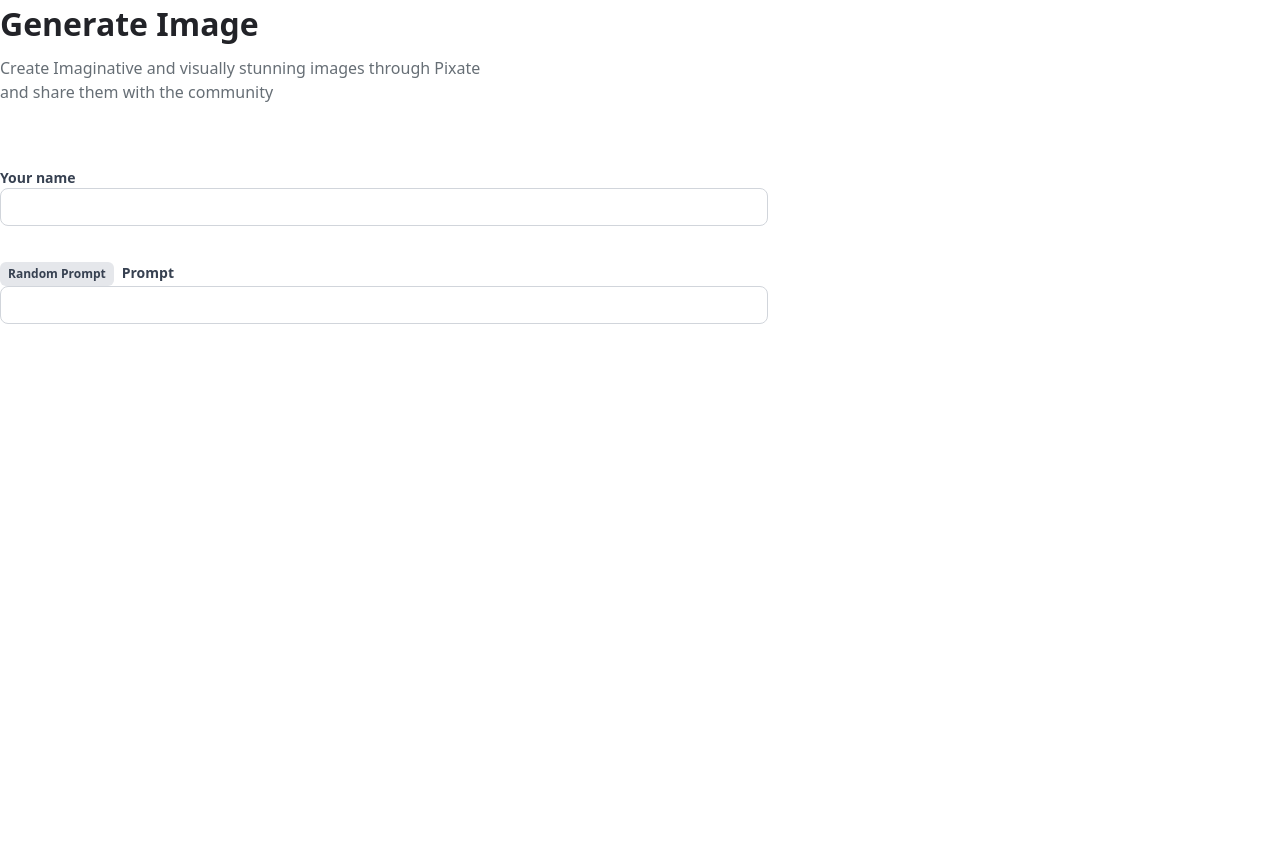
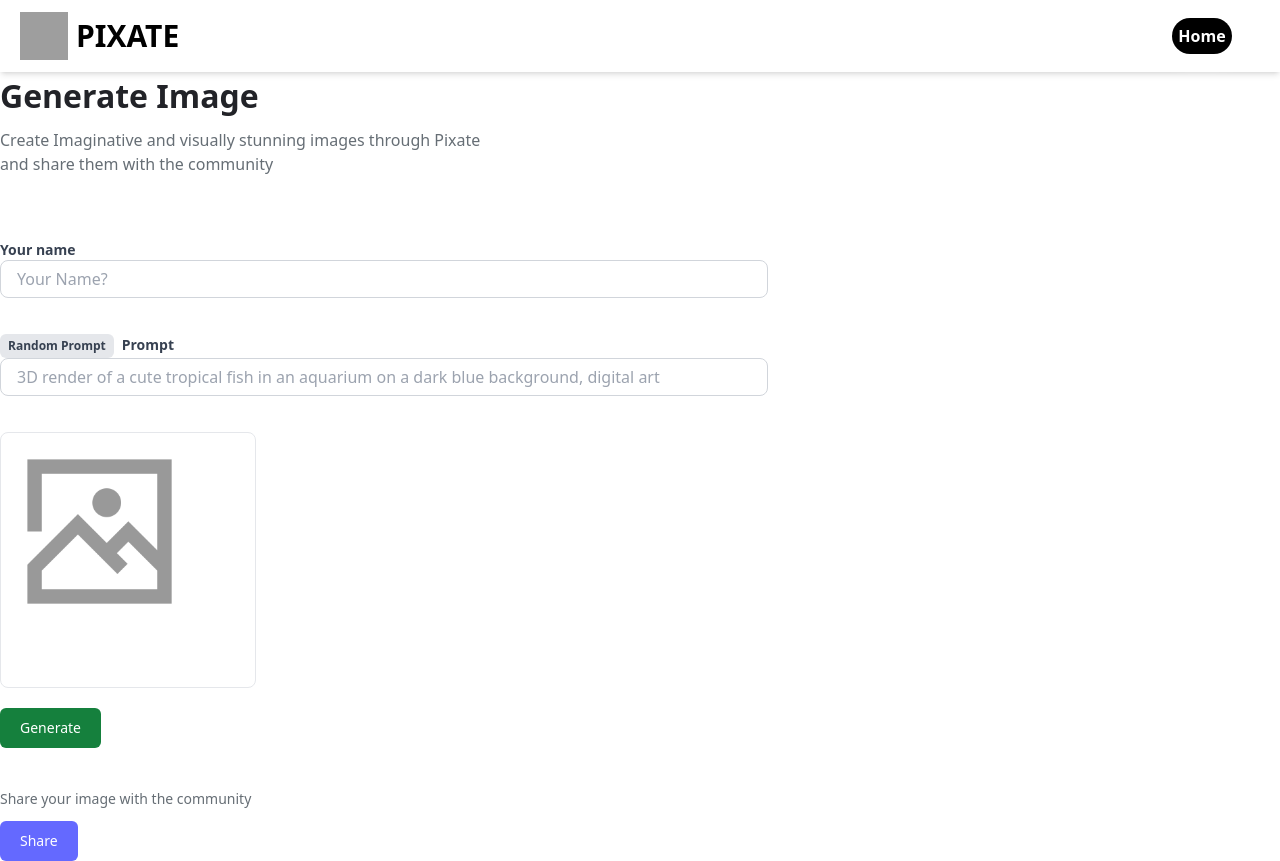
Before and after one commit to Adi0706/Pixate, a React (Create React App) app: page /generateImage in a window 1280 px wide. Before the commit the page ends 800 px from the top, so only its background shows below. Built offline with nearby package versions, Linux system fonts and the light colour scheme; grey boxes are pictures that could not be loaded.

Commit message:
frontend end completed

```diff
--- a/src/Components/Header.jsx
+++ b/src/Components/Header.jsx
@@ -1,19 +1,27 @@
-import React from 'react'
-import logo from '../Media/pixellogo.png'
-import {NavLink} from 'react-router-dom'
+import React from 'react';
+import logo from '../Media/pixellogo.png';
+import { NavLink, useLocation } from 'react-router-dom';
 
 function Header() {
+    const location = useLocation();
+
     return (
-    <>
         <nav className='mt-0 shadow-md h-auto '>
             <ul className='flex items-center justify-between'>
                 <NavLink to="/">
-          <li className='flex gap-2 items-center text-black text-3xl font-bold p-3'><img src={logo} alt="piaxate-logo" className='w-14 h-12 pl-2'></img><span>PIXATE</span></li></NavLink>
-         <NavLink to="/generateImage"><li className='pr-12'><button>Generate</button></li></NavLink>
+                    <li className='flex gap-2 items-center text-black text-3xl font-bold p-3'>
+                        <img src={logo} alt="pixate-logo" className='w-14 h-12 pl-2' />
+                        <span>PIXATE</span>
+                    </li>
+                </NavLink>
+                <li className='pr-12'>
+                    <button>
+                        {location.pathname === '/pixate' ? <NavLink to="/generateImage">Generate</NavLink> : <NavLink to="/pixate">Home</NavLink> }
+                    </button>
+                </li>
             </ul>
         </nav>
-    </>
-  )
+    );
 }
 
-export default Header
+export default Header;
--- a/src/Pages/GenerateImage.jsx
+++ b/src/Pages/GenerateImage.jsx
@@ -1,66 +1,109 @@
-import React, { useState } from 'react'
-import { useNavigate } from 'react-router-dom'
-import FormField from '../Components/FormField'
-import Loading from '../Components/Loading'
-import {getRandomPrompt} from '../Utils/randomPrompts'
+import React, { useState } from "react";
+import { useNavigate } from "react-router-dom";
+import FormField from "../Components/FormField";
+import Loading from "../Components/Loading";
+import { getRandomPrompt } from "../Utils/randomPrompts";
+import preview from "../Media/preview.png";
+import Header from "../Components/Header";
 
 function GenerateImage() {
-    const navigate = useNavigate()
-    const [form,setForm] = useState({
-        name:"",
-        prompt:"",
-        image:"",
+  const navigate = useNavigate();
+  const [form, setForm] = useState({
+    name: "",
+    prompt: "",
+    image: "",
   });
-    const [generatingImage,setGeneratingImage]= useState(false);
-    const [loading,setLoading] = useState(false);
+  const [generatingImage, setGeneratingImage] = useState(false);
+  const [loading, setLoading] = useState(false);
 
-
- const handleSubmit =() =>{
-
- }
- const handleChange = (e)=>{
-
- }
- const handleSurpriseMe =()=>{
-
- }
+  const generateImage = () => {};
+  const handleSubmit = () => {};
+  const handleChange = (e) => {
+    setForm({...form,[e.target.name]:e.target.value})
+  };
+  const handleSurpriseMe = () => {
+    const randomPrompts = getRandomPrompt(form.prompt)
+    setForm({...form,prompt:randomPrompts})
+  };
 
   return (
     <>
- <section className='max-w-7xl mx-auto'>
+      <Header />
+      <section className="max-w-7xl mx-auto">
         <div>
-            <h1 className='font-extrabold text-[#222328] text-[32px]'>Generate Image</h1>
-            <p className='mt-2 text-[#666e75] text-[16px] max-w-[500px]'>
-               Create Imaginative and visually stunning images through Pixate and share them with the community
+          <h1 className="font-extrabold text-[#222328] text-[32px]">
+            Generate Image
+          </h1>
+          <p className="mt-2 text-[#666e75] text-[16px] max-w-[500px]">
+            Create Imaginative and visually stunning images through Pixate and
+            share them with the community
           </p>
         </div>
-        <form className='mt-16 max-w-3xl' onSubmit={handleSubmit}>
-            <div className=' flex flex-col gap-5'>
+        <form className="mt-16 max-w-3xl" onSubmit={handleSubmit}>
+          <div className="flex flex-col gap-5">
             <FormField
-                LabelName = " Your name"
+              LabelName="Your name"
               type="text"
               name="name"
-                Placeholder="Your Name ? "
+              placeholder="Your Name?"
               value={form.name}
               handleChange={handleChange}
-                ></FormField>
+            />
             <FormField
-                LabelName = "Prompt"
+              LabelName="Prompt"
               type="text"
               name="prompt"
-                Placeholder="    '3D render of a cute tropical fish in an aquarium on a dark blue background, digital art',
-                "
+              placeholder="3D render of a cute tropical fish in an aquarium on a dark blue background, digital art"
               value={form.prompt}
               handleChange={handleChange}
               isSurpriseMe
-                handlesurpriseMe={handleSurpriseMe}
-                ></FormField>
+              handleSurpriseMe={handleSurpriseMe}
+            />
+            <div className="relative mg-grey-50 border border-grey-300 text-grey-900 text-sm rounded-lg focus:ring-blue-500 focus:border-blue-500 w-64 h-64 p-3 justify-center items-center">
+              {form.photo ? (
+                <img
+                  src={form.photo}
+                  alt={form.prompt}
+                  className="w-full h-full object-contain"
+                />
+              ) : (
+                <img
+                  src={preview}
+                  alt="preview"
+                  className="w-9/12 h-9/12 object-fit opacity-40"
+                />
+              )}
+              {generatingImage && (
+                <div className="absolute inset-0 z-0 flex justify-center items-center bg-[rgba(0,0,0,0.5)] rounded-lg">
+                  <Loading />
+                </div>
+              )}
+            </div>
+          </div>
+          <div className="mt-5 flex gap-5">
+            <button
+              type="button"
+              onClick={generateImage}
+              className="text-white bg-green-700 font-medium rounded-md text-sm w-full sm:w-auto px-5 py-2.5 text-center"
+            >
+              {generatingImage ? "Generating..." : "Generate"}
+            </button>
+          </div>
+          <div className="mt-10">
+            <p className="mt-2 text-[#666e75] text-[14px]">
+              Share your image with the community
+            </p>
+            <button
+              type="submit"
+              className="mt-3 text-white bg-[#6469ff] font-medium rounded-md text-sm w-full sm:w-auto px-5 py-2.5 text-center"
+            >
+              {loading ? "Sharing ..." : "Share"}
+            </button>
           </div>
         </form>
       </section>
-
     </>
-  )
+  );
 }
 
-export default GenerateImage
+export default GenerateImage;
```
Also changed, not shown: src/Media/preview.png (added). Lines whose indentation alone changed are shown as unchanged.
